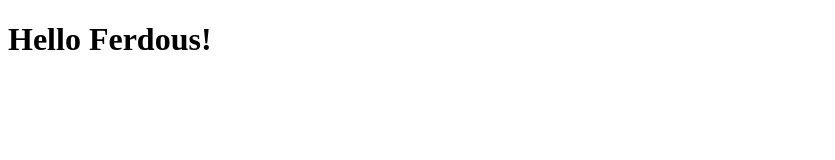
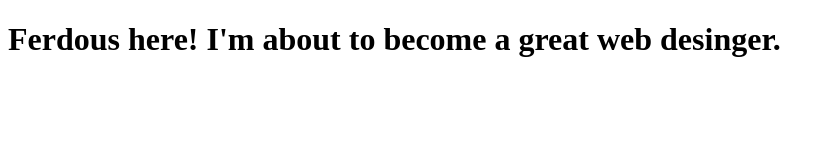
Before and after one commit to ferdous-dev/practice, a plain HTML site: page index.html in a window 1280 px wide. Shown: the whole page, without its empty margins (0-835 px from the left). Drawn offline with Linux system fonts and the light colour scheme.

Commit message:
Small changes in content area.

```diff
--- a/index.html
+++ b/index.html
@@ -7,6 +7,6 @@
     <title>Hello Ferdous</title>
 </head>
 <body>
-    <h1>Hello Ferdous!</h1>
+    <h1>Ferdous here! I'm about to become a great web desinger.</h1>
 </body>
 </html>
```
